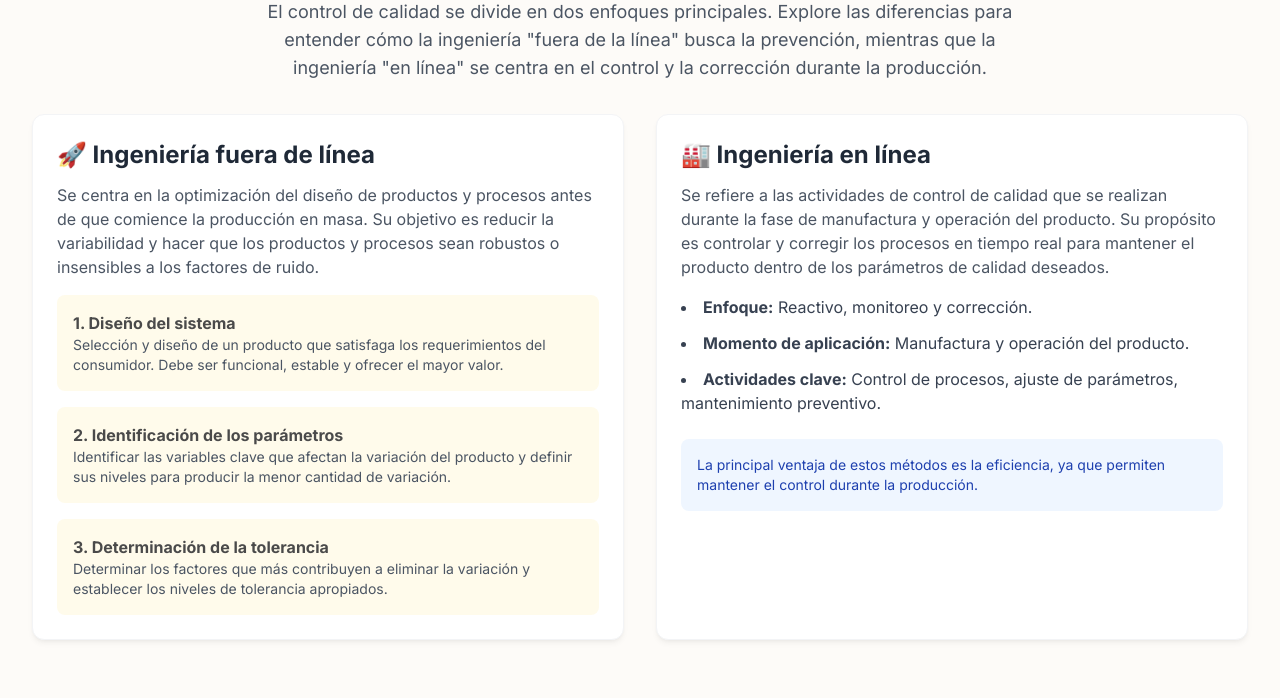
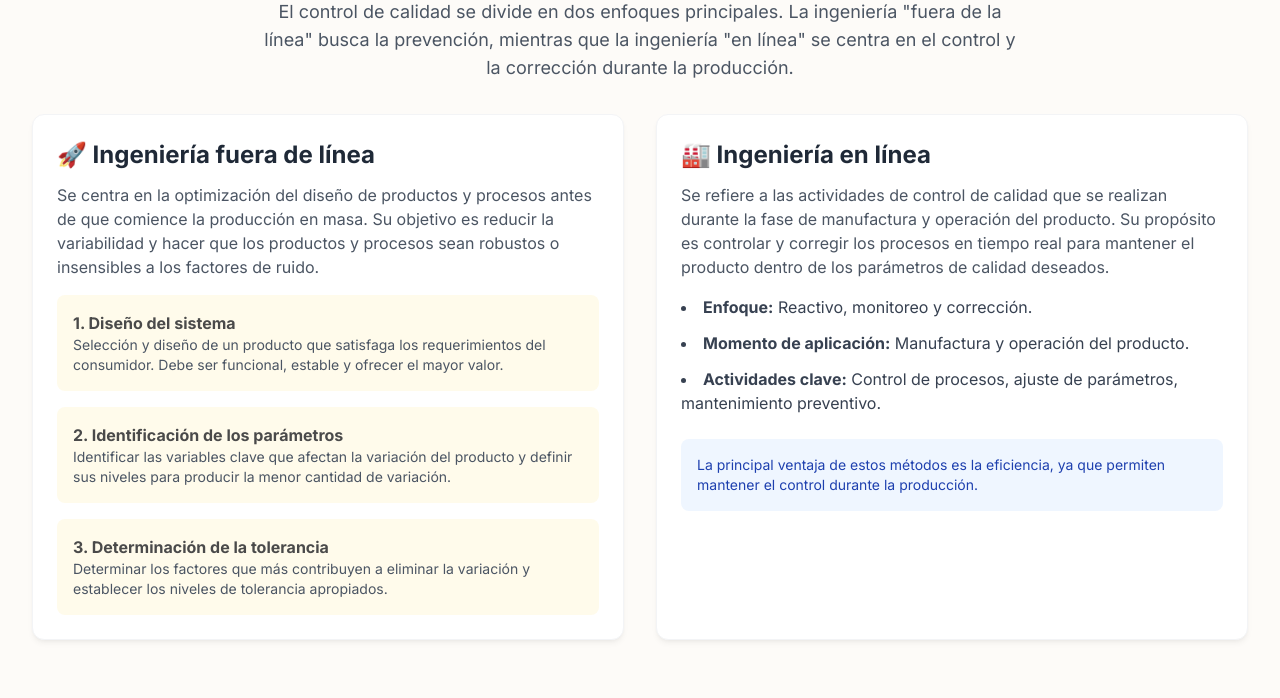
Before and after one commit to faruthem/Taguchi_repo, a plain HTML site: page index.html in a window 1280 px wide. Shown: the part 402-1100 px from the top of the page. Drawn offline with nearby package versions, Linux system fonts and the light colour scheme.

Commit message:
Actualizar index.html

```diff
--- a/index.html
+++ b/index.html
@@ -45,7 +45,7 @@
         <section id="metodologias" class="mb-16">
             <h2 class="text-3xl md:text-4xl font-bold text-gray-800 mb-4 text-center">Ingeniería de calidad: En Línea vs. Fuera de Línea</h2>
             <p class="max-w-3xl mx-auto text-lg text-gray-600 mb-8 text-center">
-                El control de calidad se divide en dos enfoques principales. Explore las diferencias para entender cómo la ingeniería "fuera de la línea" busca la prevención, mientras que la ingeniería "en línea" se centra en el control y la corrección durante la producción.
+                El control de calidad se divide en dos enfoques principales. La ingeniería "fuera de la línea" busca la prevención, mientras que la ingeniería "en línea" se centra en el control y la corrección durante la producción.
             </p>
             <div class="grid md:grid-cols-2 gap-8">
                 <div class="card p-6">
```
